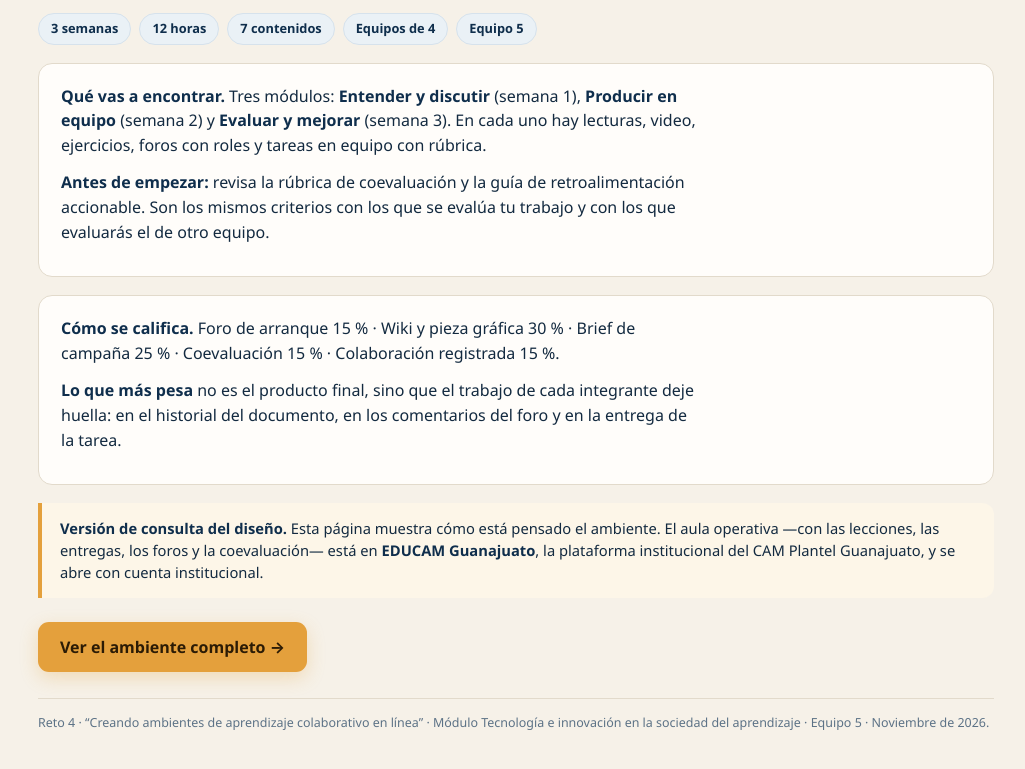
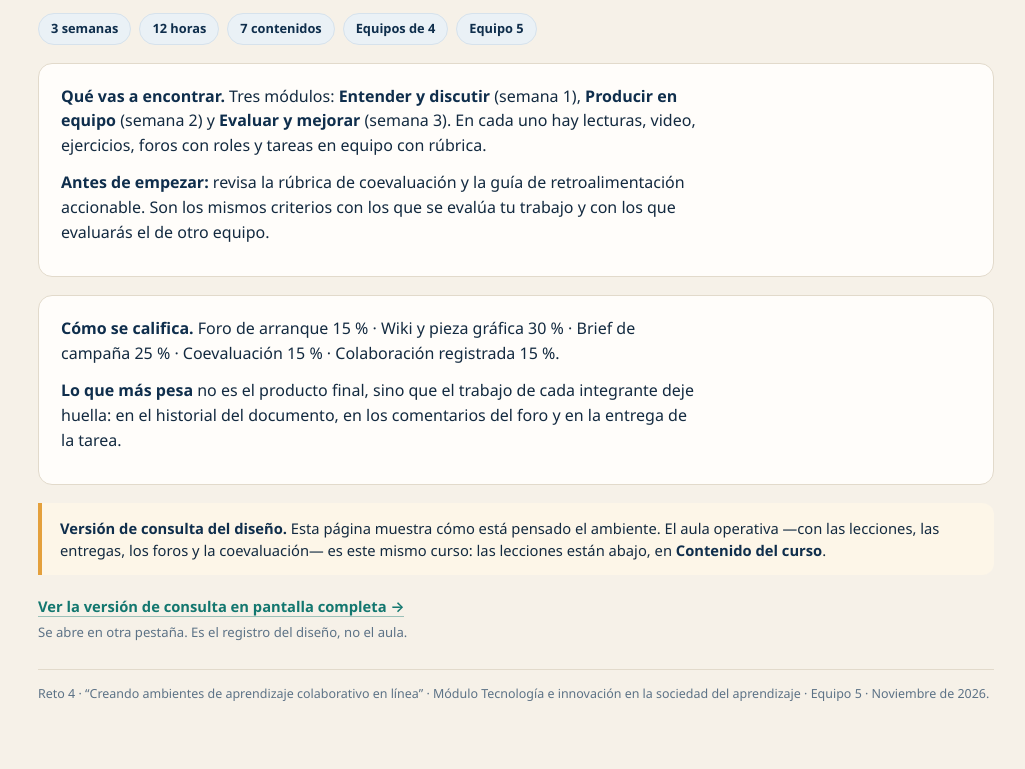
Before and after one commit to seguridadretramgto-afk/estudio-abierto, a plain HTML site: page bienvenida.html in a window 1280 px wide. Shown: the part 777-1546 px from the top of the page, without its empty margins (124-1149 px from the left). Drawn offline with Linux system fonts and the light colour scheme.

Commit message:
Add files via upload

```diff
--- a/bienvenida.html
+++ b/bienvenida.html
@@ -24,6 +24,9 @@
   .note{border-left:4px solid var(--amber);background:#FDF6E8;border-radius:0 12px 12px 0;
         padding:14px 18px;margin:18px 0;font-size:.92rem;line-height:1.5}
   .note b{color:var(--navy)}
+  .soft{margin:20px 0 4px;font-size:.92rem}
+  .soft a{color:var(--teal);text-decoration:none;border-bottom:1px solid rgba(19,119,111,.4);font-weight:600}
+  .soft span{display:block;color:var(--muted);font-size:.82rem;margin-top:4px}
   .meta{display:flex;flex-wrap:wrap;gap:8px;margin:16px 0 4px}
   .meta span{background:#EAF1F6;border:1px solid #D6E2EC;color:var(--navy);border-radius:99px;
              padding:5px 12px;font-size:.8rem;font-weight:600}
@@ -64,11 +67,12 @@
 
   <div class="note">
     <b>Versión de consulta del diseño.</b> Esta página muestra cómo está pensado el ambiente. El aula operativa
-    —con las lecciones, las entregas, los foros y la coevaluación— está en <b>EDUCAM Guanajuato</b>, la plataforma
-    institucional del CAM Plantel Guanajuato, y se abre con cuenta institucional.
+    —con las lecciones, las entregas, los foros y la coevaluación— es este mismo curso: las lecciones están abajo,
+    en <b>Contenido del curso</b>.
   </div>
 
-  <a class="cta" href="./" target="_blank" rel="noopener">Ver el ambiente completo →</a>
+  <p class="soft"><a href="./" target="_blank" rel="noopener">Ver la versión de consulta en pantalla completa →</a>
+     <span>Se abre en otra pestaña. Es el registro del diseño, no el aula.</span></p>
 
   <footer>
     Reto 4 · “Creando ambientes de aprendizaje colaborativo en línea” · Módulo Tecnología e innovación en la
```
